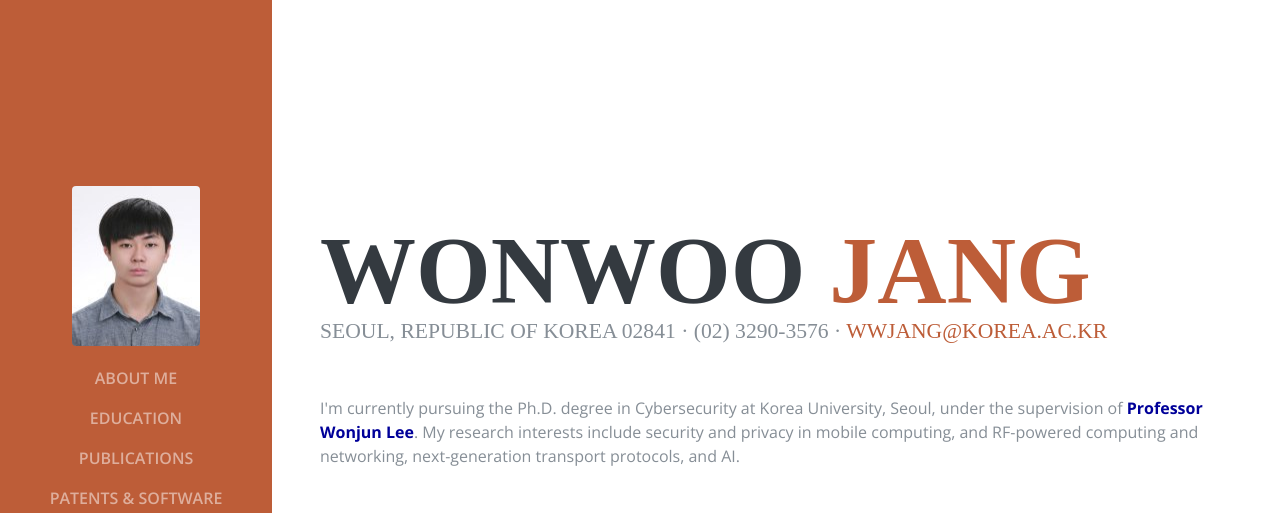
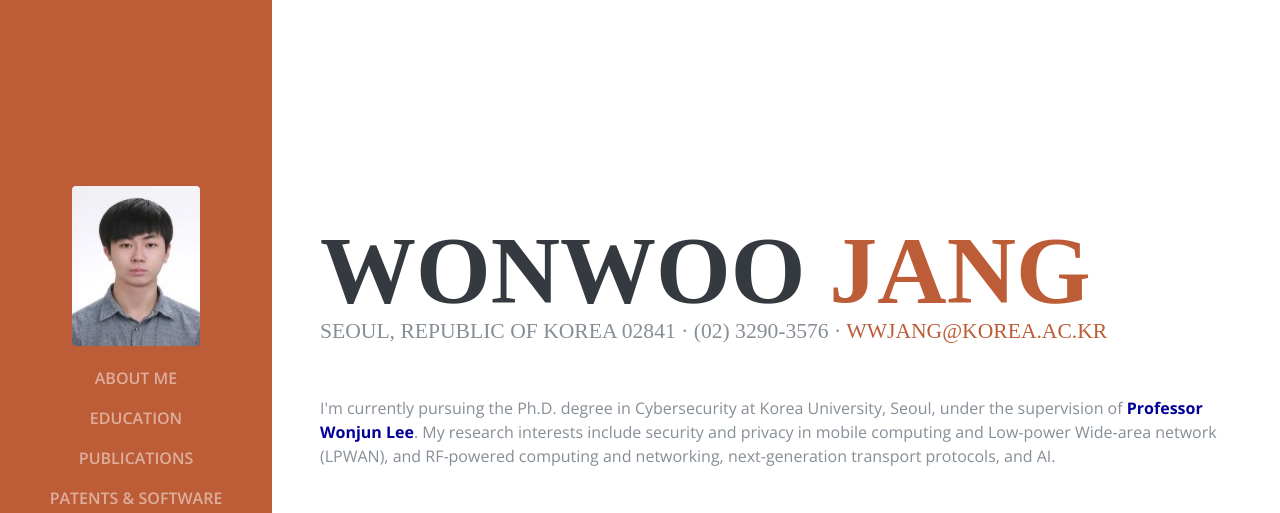
Before and after one commit to wwjang/wwjang.github.io, a website: page index.html in a window 1280 px wide. Shown: the top 513 px of the page. Drawn offline with nearby package versions, Linux system fonts and the light colour scheme; files whose address does not match are found by name; a web font is replaced by a local one.

Commit message:
Update index.html

```diff
--- a/index.html
+++ b/index.html
@@ -77,7 +77,7 @@
           </div>
           <p class="mb-5">
             I'm currently pursuing the Ph.D. degree in Cybersecurity at Korea University, Seoul, under the supervision of <a href="http://mobile.korea.ac.kr/wlee/"><span class="bluest">Professor Wonjun Lee</span></a>.
-						My research interests include security and privacy in mobile computing, and RF-powered computing and networking, next-generation transport protocols, and AI.
+						My research interests include security and privacy in mobile computing and Low-power Wide-area network (LPWAN), and RF-powered computing and networking, next-generation transport protocols, and AI.
           </p>
           <ul class="list-inline list-social-icons mb-0">
             <li class="list-inline-item">
```
